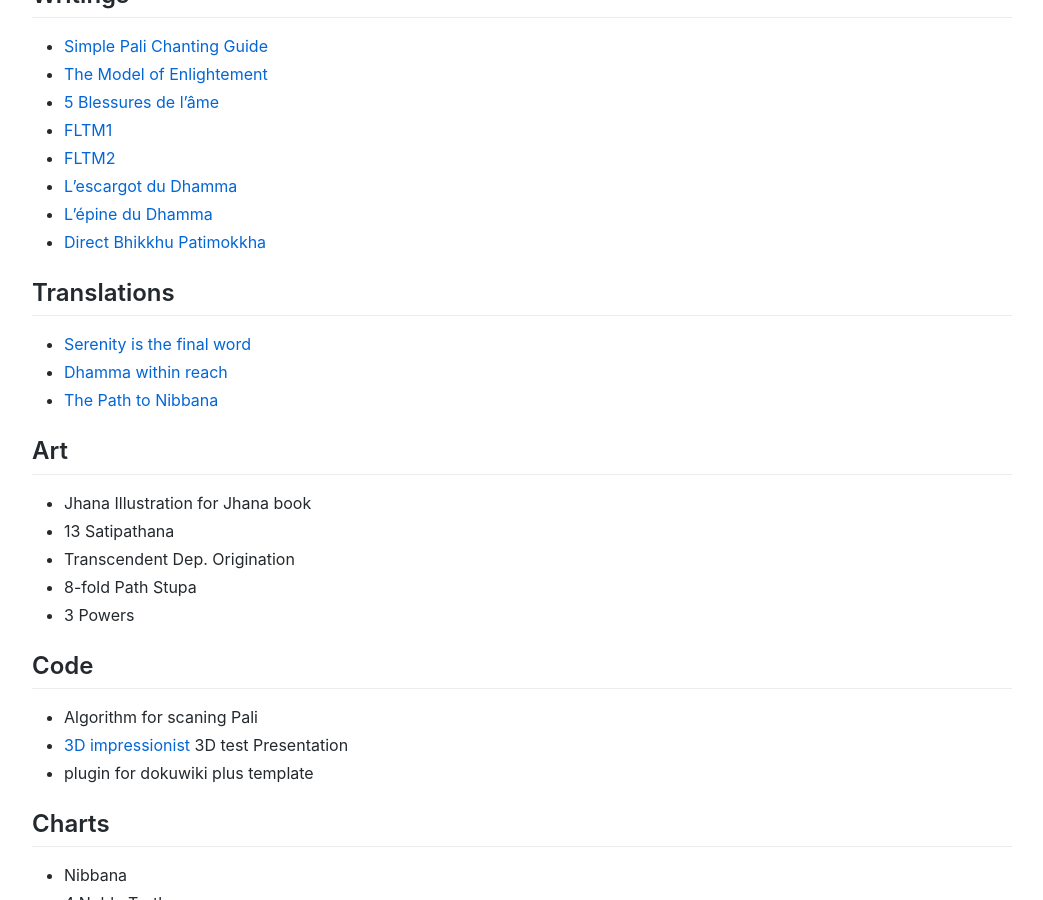
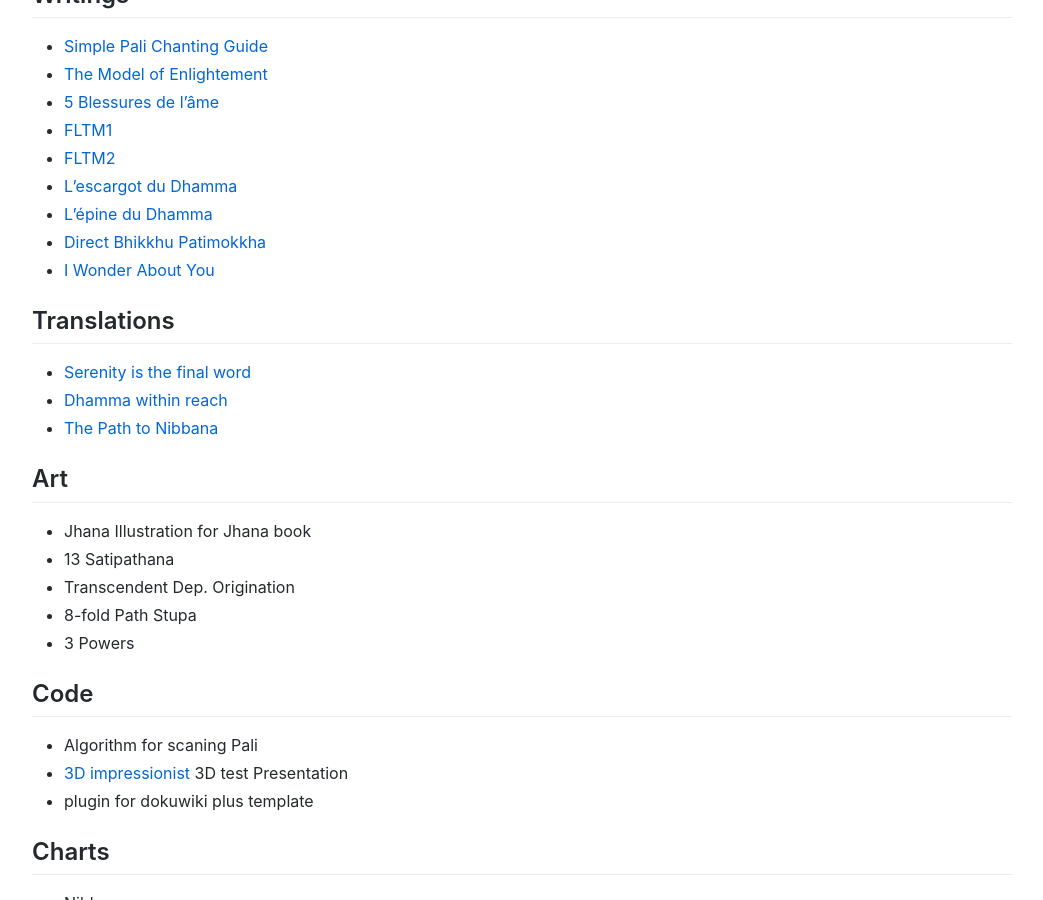
Before and after one commit to cittadhammo/old-personal-website, a Jekyll site: the page built from projects.md, in a window 1280 px wide and 900 px high, scrolled down 656 px. Shown: the whole window, without its empty margins (118-1161 px from the left). Built offline with Jekyll 4.4.1, drawn with Linux system fonts in a browser that asks for light colours.

Commit message:
Update projects.md

```diff
--- a/projects.md
+++ b/projects.md
@@ -29,6 +29,7 @@
 - [L'escargot du Dhamma](https://docs.google.com/document/d/1S4X4XgD4x14d1agZO1fGhiYttkikktNKL2emtU2-oMc/edit)
 - [L'épine du Dhamma](https://docs.google.com/document/d/1PwEY5SLbAnzpndfP6rU_1qgXe1VFapu6FbVcfLH7df8/edit?usp=sharing)
 - [Direct Bhikkhu Patimokkha](https://docs.google.com/document/d/1i97q5mrYU0PaO6t0WNWwRRYgit_uYrT3B3YZdsPnbSw/edit)
+- [I Wonder About You](https://docs.google.com/document/d/1Wk_SoBAMvHIRd6TIzo9AAtZSyKwHzVb3REHK5ZOtcCE/edit?usp=sharing)
 
 ## Translations
 
```
